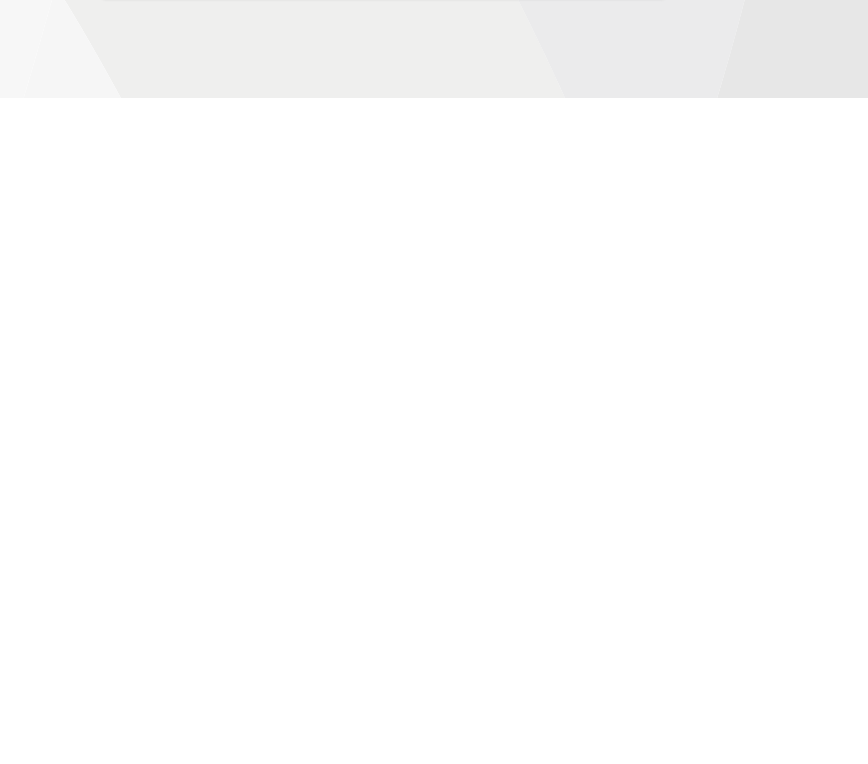
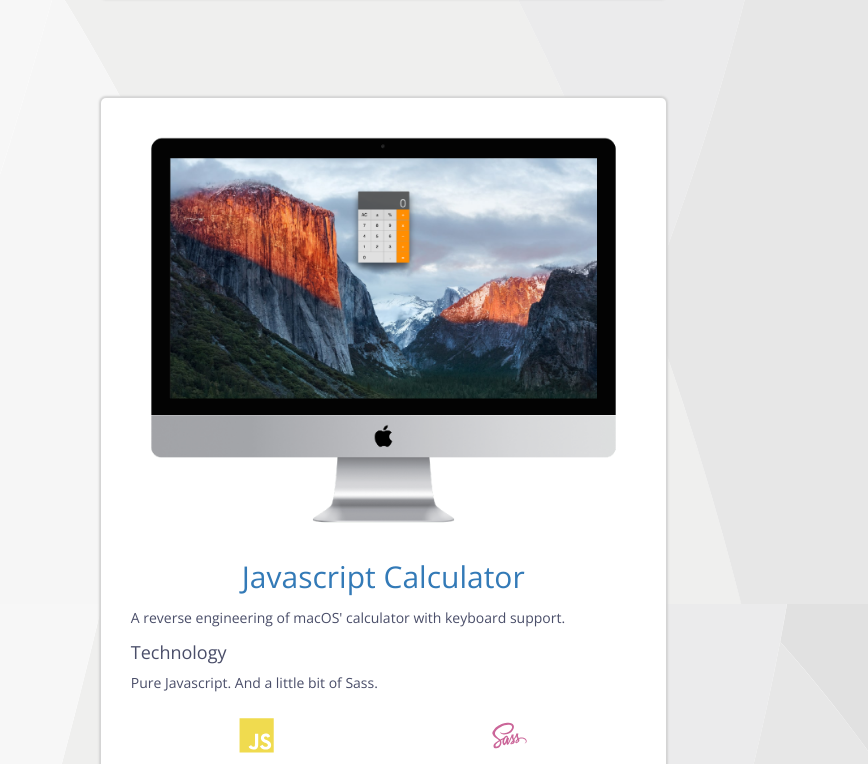
Before and after one commit to freddydumont/github-portfolio, a React (Create React App) app: page / in a window 1280 px wide. Shown: the part 2596-3360 px from the top of the page, without its empty margins (412-1280 px from the left). Before the commit the page ends 2694 px from the top, so only its background shows below. Built offline with nearby package versions, Linux system fonts and the light colour scheme.

Commit message:
Add jscalc card

```diff
--- a/src/cardData.js
+++ b/src/cardData.js
@@ -13,6 +13,7 @@ import jquery from './images/techlogos/jquery.png'
 import router from './images/techlogos/react-router.svg'
 import typed from './images/techlogos/typed.png'
 import bootstrap from './images/techlogos/bootstrap.png'
+import js from './images/techlogos/js.svg'
 
 export default [
   {
@@ -51,4 +52,15 @@ export default [
       <img src={bootstrap} alt="Bootstrap" key="Bootstrap" className="logo" />,
     ]
   },
+  {
+    projectImage: jscalc,
+    link: "https://jscalc-9000.surge.sh/",
+    name: "Javascript Calculator",
+    description: "A reverse engineering of macOS' calculator with keyboard support.",
+    technology: "Pure Javascript. And a little bit of Sass.",
+    techLogos: [
+      <img src={js} alt="JavaScript" key="JavaScript" className="logo" />,
+      <img src={sass} alt="Sass" key="Sass" className="logo" />,
+    ]
+  },
 ]
--- a/src/components/App.js
+++ b/src/components/App.js
@@ -8,7 +8,7 @@ class App extends Component {
   render() {
     const createCards = () => {
       let cards = [];
-      for (var i = 0; i < 3; i++) {
+      for (var i = 0; i < 4; i++) {
         // get appropriate data and populate props
         let { projectImage, link, name, description, technology, techLogos } = data[i];
         cards.push(
```
Also changed, not shown: src/images/techlogos/js.svg (added).
